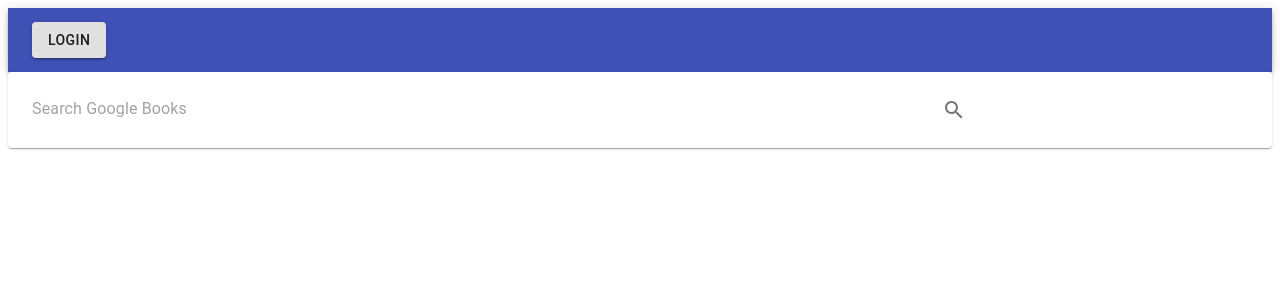
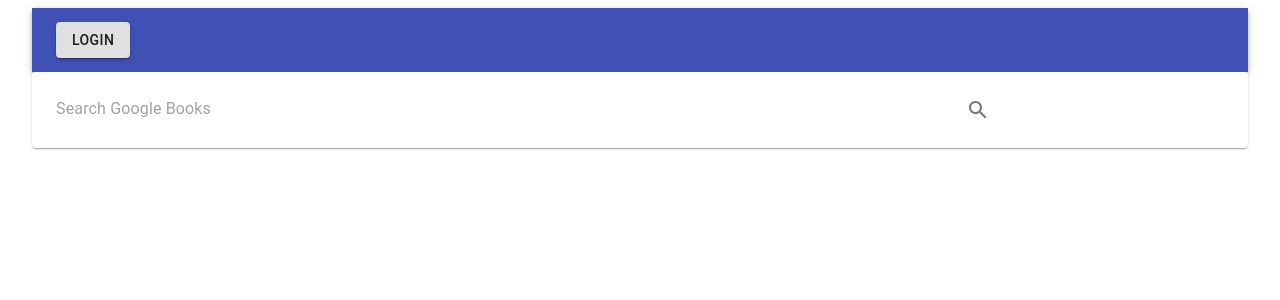
Before and after one commit to mendahu/off-nominal-book-club, a Next.js app: page /books/new in a window 1280 px wide. Shown: the top 300 px of the page. Built offline with nearby package versions, Linux system fonts and the light colour scheme.

Commit message:
quick add of container to default layout

```diff
--- a/src/components/DefaultLayout.jsx
+++ b/src/components/DefaultLayout.jsx
@@ -1,12 +1,13 @@
 import Navbar from '../../src/components/Navbar'
+import { Container } from "@material-ui/core";
 
 const Layout = props => {
 
   return (
-    <div>
+    <Container maxWidth="lg">
       <Navbar></Navbar>
       {props.children}
-    </div>
+    </Container>
   )
 }
 
```
